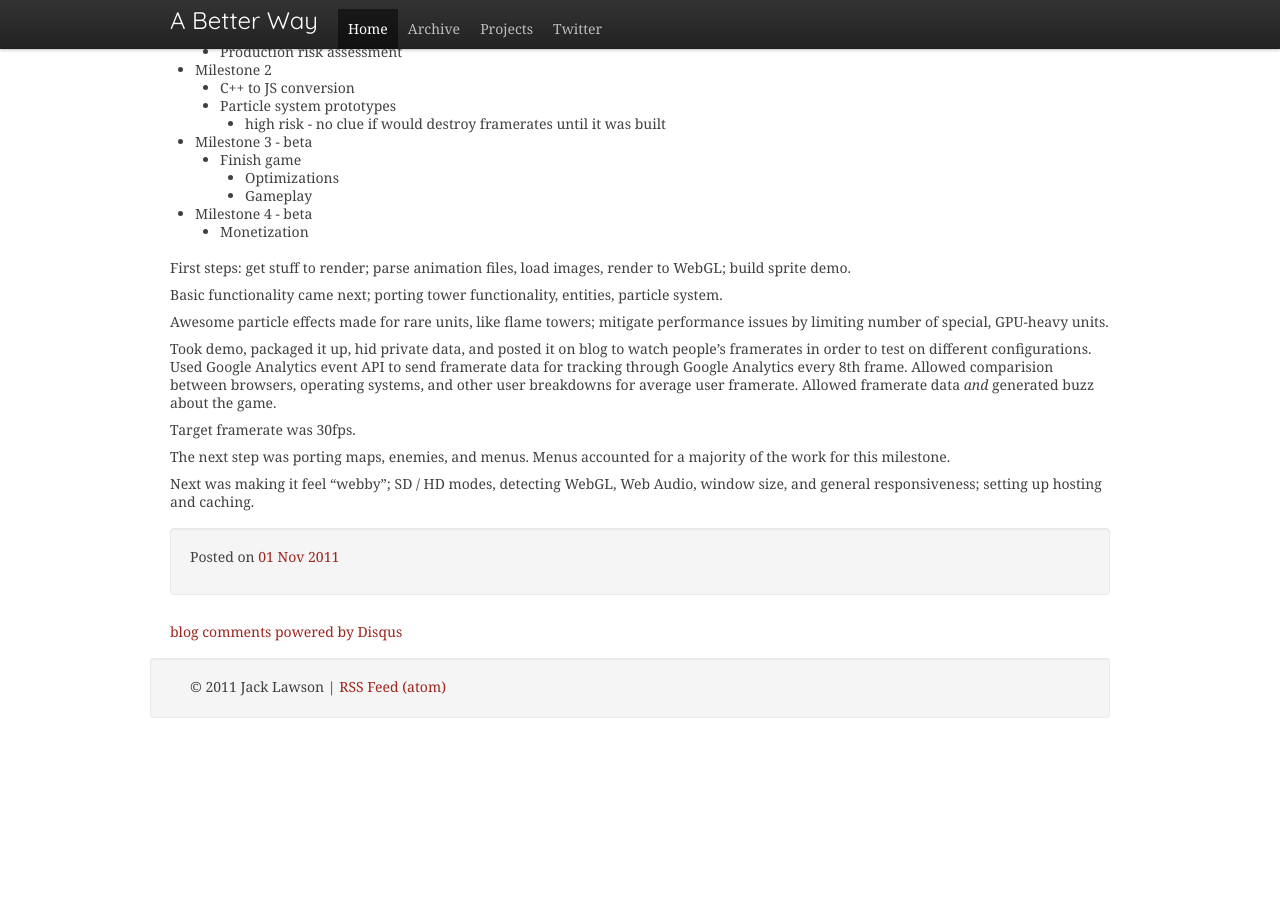
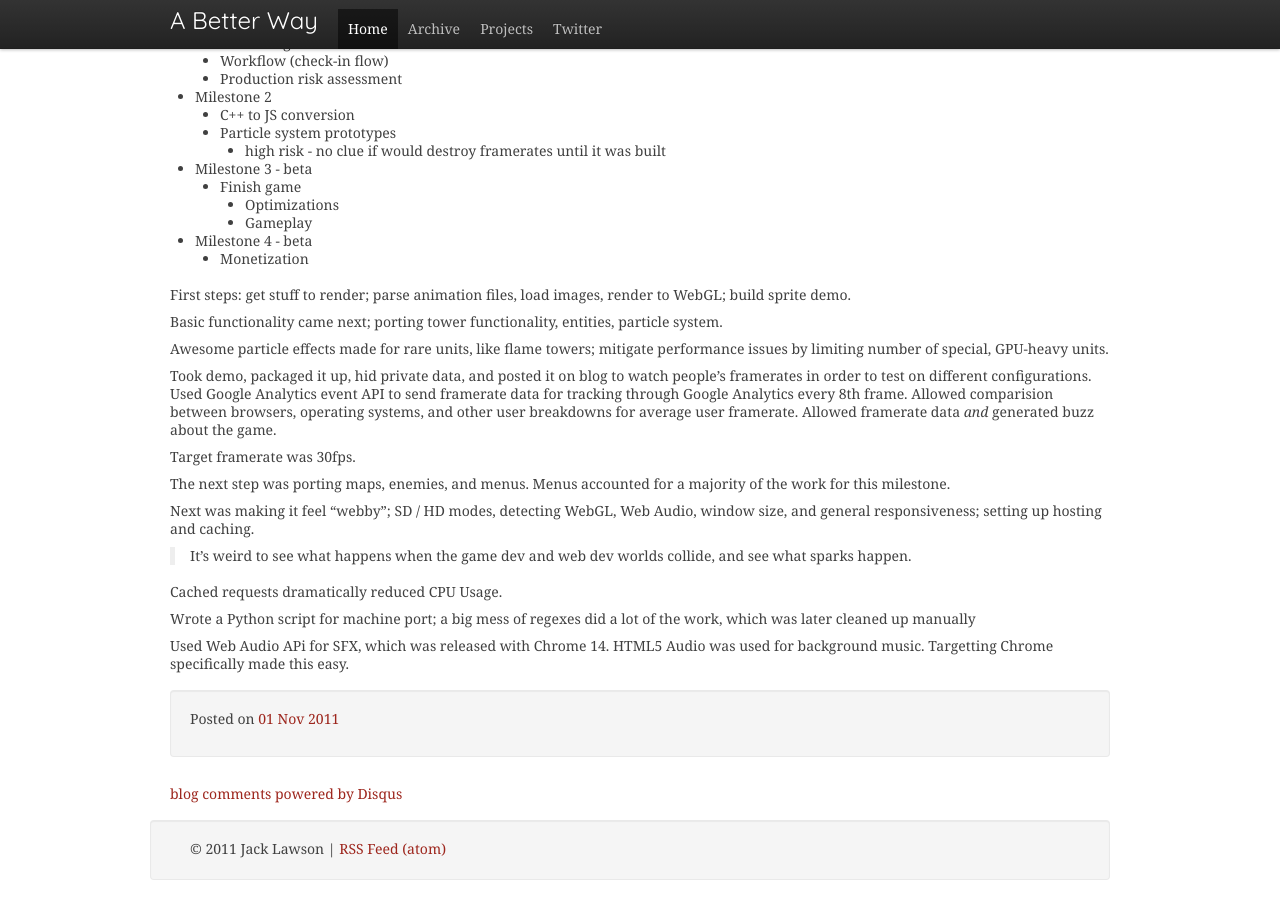
Before and after one commit to ajacksified/ajacksified.github.com, a Jekyll site: the page built from _posts/2011-11-01-new-game-conf-liveblog.markdown, in a window 1280 px wide and 900 px high, scrolled down 6003 px. Built offline with Jekyll 4.4.1, drawn with Linux system fonts in a browser that asks for light colours; nearby versions of some CDN libraries; some web fonts are replaced; Markdown is read by kramdown in place of the engine named in the settings; comment, search, counter and statistics services are not loaded; before the commit the page ends 6741 px from its top, so only the background shows below that.

Commit message:
Session 4

```diff
--- a/_posts/2011-11-01-new-game-conf-liveblog.markdown
+++ b/_posts/2011-11-01-new-game-conf-liveblog.markdown
@@ -416,3 +418,14 @@ majority of the work for this milestone.
 
 Next was making it feel "webby"; SD / HD modes, detecting WebGL, Web Audio,
 window size, and general responsiveness; setting up hosting and caching.
+
+> It's  weird to see what happens when the game dev and web dev worlds collide,
+> and see what sparks happen.
+
+Cached requests dramatically reduced CPU Usage.
+
+Wrote a Python script for machine port; a big mess of regexes did a lot of the
+work, which was later cleaned up manually
+
+Used Web Audio APi for SFX, which was released with Chrome 14. HTML5 Audio was
+used for background music. Targetting Chrome specifically made this easy.
```
Also changed, not shown: other parts of _posts/2011-11-01-new-game-conf-liveblog.markdown (+2 -0 lines).
